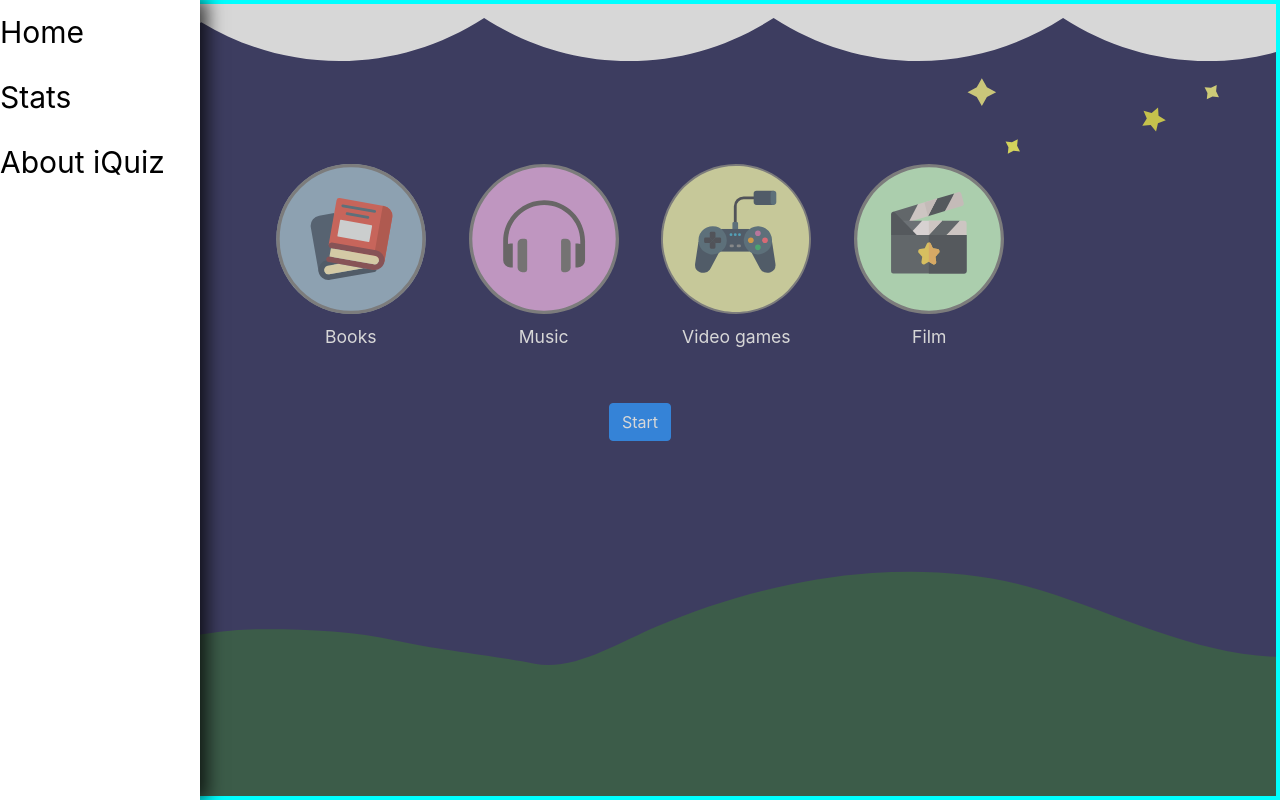
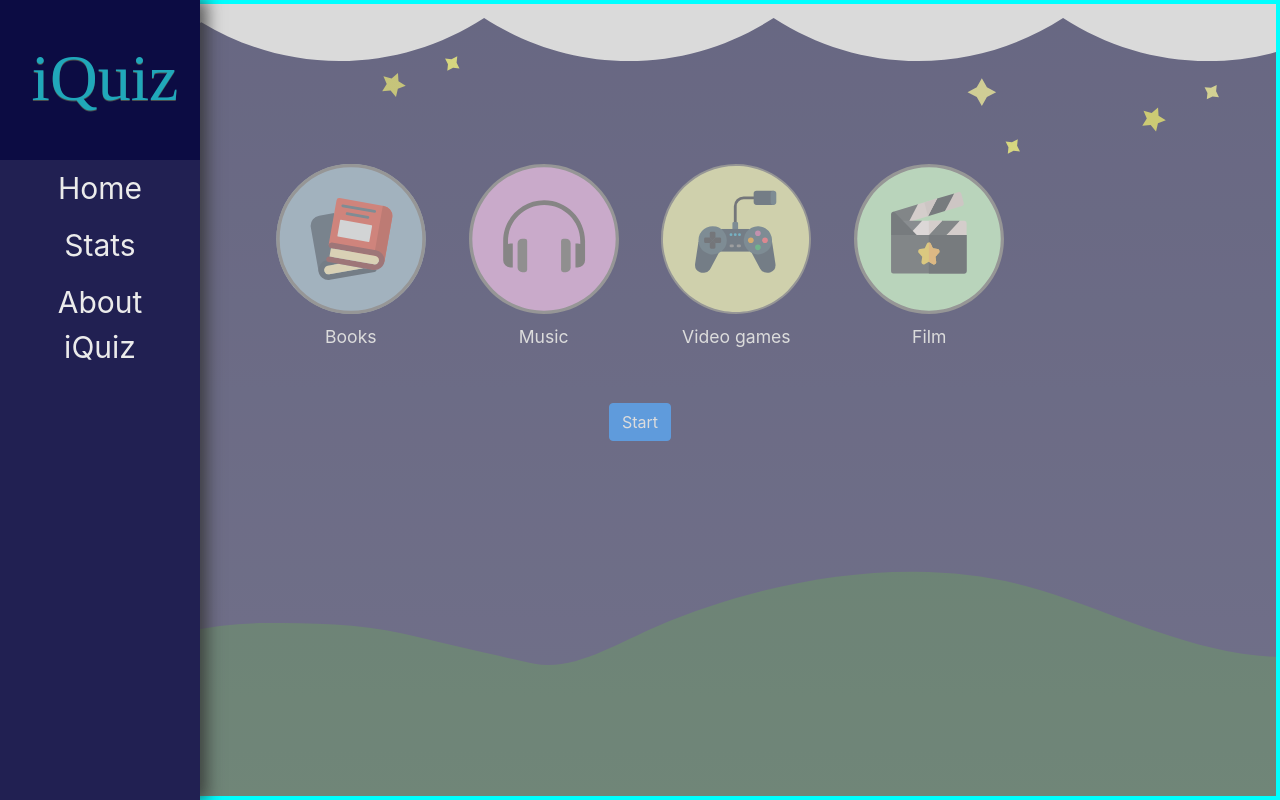
Before and after one commit to rubikuo/iQuiz, a React (Create React App) app: page / in a window 1280 px wide. Both pictures are taken after a click on the button "Open menu". Built offline with nearby package versions, Linux system fonts and the light colour scheme.

Commit message:
fixed icon css

```diff
--- a/src/App.css
+++ b/src/App.css
@@ -7,19 +7,14 @@ body{
   margin:0 ;
   padding: 0;
   box-sizing: border-box;
-  height: 100%;
-  background: url("./materials/BgNoLOGO.svg");
-  /* background: linear-gradient(
-        0deg,
-        rgba(232, 230, 230, 0.776),
-        rgba(218, 218, 218, 0.794)
-      ),
-      url("./materials/BgNoLOGO.svg"); */
+  height: 100vh;
+  /* background: url("./materials/BgNoLOGO.svg") no-repeat; */
+  background: linear-gradient(0deg, rgba(230, 230, 230, 0.105), rgba(162, 162, 162, 0.036)),
+  url("./materials/BgNoLOGO.svg");
+  background-size: cover;
+  background-repeat: no-repeat;
+  background-position: center center;
 
-  background-repeat: no-repeat;
-  /* background-attachment: fixed; */
-  background-size: cover;
-  /* background-color: black;  */
 
 
 }
--- a/src/App.js
+++ b/src/App.js
@@ -1,6 +1,5 @@
 import React, {useState} from 'react';
 import { BrowserRouter as Router, Route, Switch } from 'react-router-dom';
-// import Logo from "./Logo";
 import Main from "./Components/Main";
 import About from "./Components/About";
 import Stats from "./Components/Stats";
@@ -8,7 +7,7 @@ import Quiz from "./Components/Quiz";
 import {Container} from "react-bootstrap";
 import Header from "./Components/Header";
 import SidebarNav from './Components/SidebarNav';
-// import SideBarNav from "./Components/sideBarNav/SidebarNav"
+
 
 
 import './App.css';
@@ -17,10 +16,8 @@ function App() {
   const[isOpen, setIsOpen] = useState(false);
 
 
-
   return (
     <div className="App">
-      {/* <Logo className="logo"/> */}
       <Header isOpen={isOpen} onClick={()=>setIsOpen(true)} />
       <SidebarNav isOpen={isOpen} onClose={()=>setIsOpen(false)} />
       <Container>
--- a/src/Components/Main.js
+++ b/src/Components/Main.js
@@ -1,4 +1,4 @@
-import React, { useState, useEffect } from 'react';
+import React, { useState} from 'react';
 import { Helmet } from 'react-helmet';
 import { Redirect } from 'react-router-dom';
 import './styles/Main.scss';
@@ -27,8 +27,8 @@ const Main = () => {
 		}
 	};
 
-	const chooseCat = (num)=>{
-		setChoice(num);
+	const chooseCat = (catagory)=>{
+		setChoice(catagory);
 		setMessage("")
 
 	}
@@ -60,7 +60,7 @@ const Main = () => {
 								name="catagory"
 								id={cat.type + i}
 								value={cat.type}
-								onChange={() => chooseCat(cat.catagoryNum)}
+								onChange={() => chooseCat(cat)}
 								checked={cat === cat.catagoryNum}
 							/>
 							<div className="main__radiobtn--fake">
--- a/src/Components/NewModal.js
+++ b/src/Components/NewModal.js
@@ -2,15 +2,15 @@ import React from 'react';
 import Modal from "react-bootstrap/Modal";
 import Button from 'react-bootstrap/Button';
 
-const newModal = ( props)=>{
+const newModal = ({onRedirectHome, onRedirectStats, onRestart, point, show})=>{
     let message;
-	if (props.point === 0) {
+	if (point === 0) {
 		message = 'Ooops..';
-	} else if (props.point >= 1 && props.point <= 3) {
+	} else if (point >= 1 && point <= 3) {
 		message = 'Oh no...';
-	} else if (props.point >= 4 && props.point <= 6) {
+	} else if (point >= 4 && point <= 6) {
 		message = 'Not bad!';
-	} else if (props.point >= 7 && props.point <= 9) {
+	} else if (point >= 7 && point <= 9) {
 		message = 'Good job!';
 	} else {
 		message = 'You Rock!';
@@ -18,12 +18,12 @@ const newModal = ( props)=>{
 
     return (
         <Modal
-          {...props}
+          show={show}
           size="lg"
           aria-labelledby="contained-modal-title-vcenter"
           centered
         >
-          <Modal.Header closeButton>
+          <Modal.Header>
             <Modal.Title id="contained-modal-title-vcenter">
               Result
             </Modal.Title>
@@ -31,13 +31,13 @@ const newModal = ( props)=>{
           <Modal.Body>
             <h4> {message} </h4>
             <p>
-            Your have {props.point}/10 questions correct!
+            Your have {point}/10 questions correct!
             </p>
           </Modal.Body>
           <Modal.Footer>
-            <Button onClick={props.onRestart}>Restart</Button>
-            <Button onClick={props.onRedirectHome}>Home</Button>
-            <Button onClick={props.onRedirectStats}>View Stats</Button>
+            <Button onClick={onRestart}>Restart</Button>
+            <Button onClick={onRedirectHome}>Home</Button>
+            <Button onClick={onRedirectStats}>View Stats</Button>
           </Modal.Footer>
         </Modal>
       );
--- a/src/Components/SidebarNav.js
+++ b/src/Components/SidebarNav.js
@@ -1,6 +1,7 @@
-import React, { useState } from 'react'
+import React from 'react'
 import "./styles/SidebarNav.scss";
 import FocusTrap from "focus-trap-react";
+import Logo from "../Logo";
 
 
 const SidebarNav = ({ isOpen, onClose }) => {
@@ -29,12 +30,12 @@ const SidebarNav = ({ isOpen, onClose }) => {
                         </label>
                     )}
                     <aside className={asideClassName}>
+                       <Logo className="sidebar__icon-logo"/>
                         <ul className="sidebar__menu">
                             <li className="sidebar__menu-item"><a href="/" className="sidebar__menu-link"> Home</a> </li>
                             <li className="sidebar__menu-item"><a href="/stats" className="sidebar__menu-link"> Stats </a> </li>
                             <li className="sidebar__menu-item"><a href="/about" className="sidebar__menu-link"> About iQuiz</a> </li>
                         </ul>
-
                     </aside>
                 </div>
             </FocusTrap>
--- a/src/Components/styles/Quiz.scss
+++ b/src/Components/styles/Quiz.scss
@@ -3,14 +3,22 @@
 .quiz {
 	color: white;
 
+
 	&__title {
 		padding: 2%;
+		font-size: 1.8rem;
+	}
+	&__icon-catagory{
+		@extend %flexJC;
+		padding: 10px 0;
 	}
 	&__container {
 		width: 100%;
+
 		@extend %flexCCC;
 		position: relative;
 	}
+
 	&__button {
 		position: absolute;
 		top: 50%;
@@ -62,6 +70,7 @@
 		hyphens: auto;
 		width: 70%;
 		text-align: left;
+		font-size: 1.2rem;
 
 	}
 	&__radiobtn {
@@ -69,7 +78,7 @@
 		display: flex;
 		align-items: center;
 		border: 1px solid white;
-		padding: 3%;
+		padding: 2%;
 		border-radius: 10px;
 		overflow-wrap: break-word;
 		word-wrap: break-word;
@@ -159,6 +168,8 @@
 		&-option {
 			margin-left: 20px;
 			width: 80%;
+			font-size: 1rem;
+			font-weight: 500;
 
 		}
 	}
--- a/src/Components/styles/SidebarNav.scss
+++ b/src/Components/styles/SidebarNav.scss
@@ -1,5 +1,7 @@
+@import "./variables";
+
 .mask{
-    background-color: rgba(147, 147, 147, 0.365);
+    background-color: rgba(187, 186, 186, 0.509);
     border: none;
     position:absolute;
     top: 0;
@@ -29,7 +31,7 @@
     left: 0;
     top: 0;
     height: 100vh;
-    box-shadow: 7px 0px 17px 0px rgba(0,0,0,0.75);
+    box-shadow: 7px 0px 15px 0px rgba(46, 46, 46, 0.75);
     transform: translate(0);
     transition: all 0.2s linear;
     z-index: 100;
@@ -38,28 +40,38 @@
         transform: translate(-200px);
         visibility: hidden;
     }
+    &__icon-logo{
+        width: 100%;
+        height: 20%;
+        background-color: #0c0c43;
+    }
     &__menu {
         list-style: none;
-        display: flex;
-        flex-direction: column;
-        align-items: center;
+        @extend %flexCAC;
         padding: 0;
+        height: 80%;
+        background-color: #212052;
+
         &-item {
-            margin: 10px 0px;
+            margin: 1% 0px;
             width: 100%;
             display: inline-block;
             &:hover, &:focus{
-                background-color: rgba(182, 179, 179, 0.769);
+                background-color: #414040b3;
+
             }
         }
         &-link{
             width: 100%;
             display: inline-block;
             text-decoration: none;
-            color: #000;
+            padding: 2% 10%;
+            color: rgb(235, 235, 235);
             font-size: 30px;
+            text-align: center;
             &:hover, &:focus{
                 text-decoration: none;
+                color: #58D1E4;
             }
 
         }
--- a/src/Components/styles/_variables.scss
+++ b/src/Components/styles/_variables.scss
@@ -14,3 +14,18 @@
 	@extend %flexJC;
 	align-items: center;
 }
+
+%flexCAC{
+	display: flex;
+	flex-direction: column;
+	align-items: center;
+}
+
+%logo{
+	background-color: #27C5D8;
+}
+
+%bg-DarkBlue{
+	background-color: #0D0C45;
+
+}
--- a/src/Logo.jsx
+++ b/src/Logo.jsx
@@ -1,7 +1,7 @@
 import React from 'react';
 import './App.css';
 
-const Logo = () => {
+const Logo = ({className, width, height}) => {
 	return (
 		<svg
 			version="1.1"
@@ -10,11 +10,12 @@ const Logo = () => {
 			xmlnsXlink="http://www.w3.org/1999/xlink"
 			x="0px"
 			y="0px"
-			width="288px"
-			height="144px"
+			width={width}
+			height={height}
 			viewBox="0 0 288 144"
 			enableBackground="new 0 0 288 144"
 			xmlSpace="preserve"
+			className={className}
 		>
 			<font horizAdvX="2048">
 				<font-face
@@ -66,4 +67,11 @@ const Logo = () => {
 	);
 };
 
+Logo.defaultProps = {
+	width: 288,
+    height: 144,
+	className: 'logo',
+};
+
+
 export default Logo;
```
Also changed, not shown: src/Components/Quiz.js (+27 -20 lines), src/materials/BgNoLOGO.svg.
